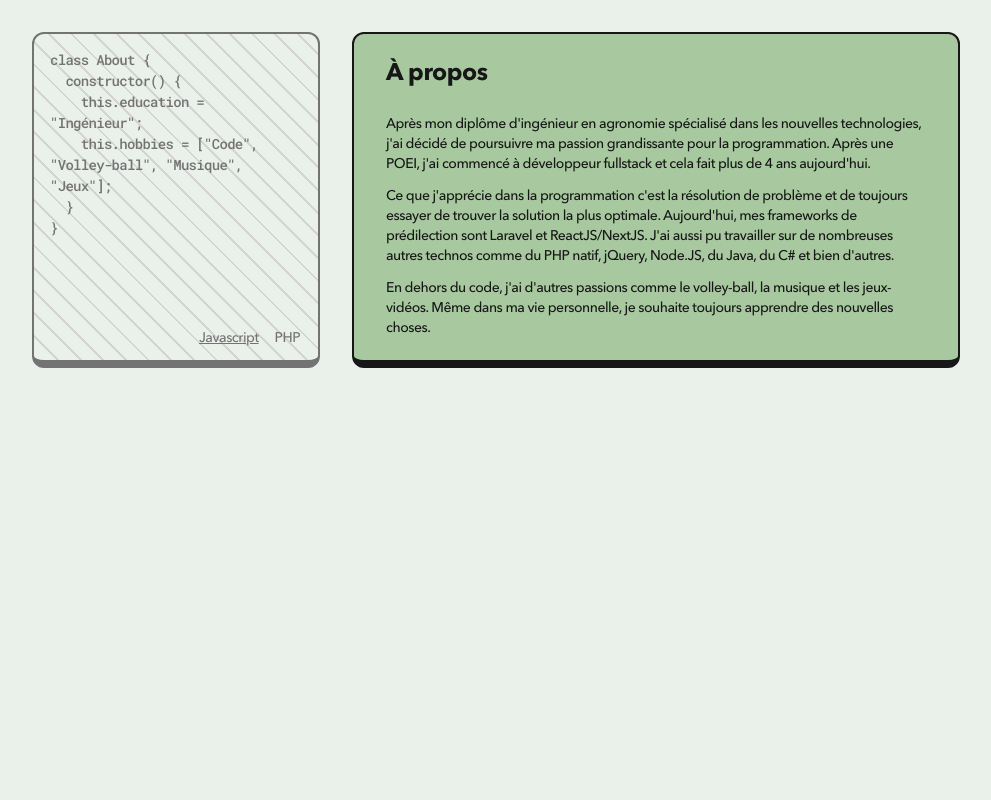
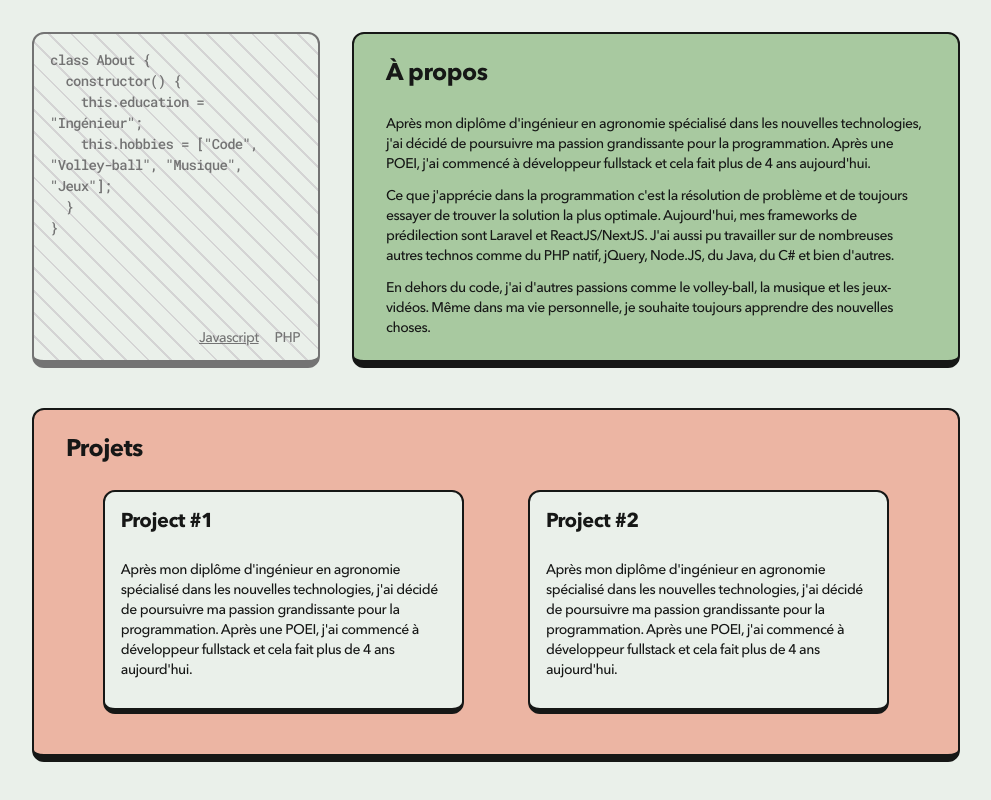
Before and after one commit to Robin-Combeau/portfolio-nextjs, a Next.js app: page / in a window 1280 px wide. Shown: the part 800-1600 px from the top of the page, without its empty margins (144-1135 px from the left). Before the commit the page ends 1208 px from the top, so only its background shows below. Built offline with nearby package versions, Linux system fonts and the light colour scheme.

Commit message:
feat WIP project section

```diff
--- a/app/page.tsx
+++ b/app/page.tsx
@@ -1,5 +1,6 @@
 import About from "@/components/page/About";
 import Intro from "@/components/page/Intro";
+import Projects from "@/components/page/Projects";
 import Skills from "@/components/page/Skills";
 
 export default function Home() {
@@ -8,6 +9,7 @@ export default function Home() {
       <Intro />
       <Skills />
       <About />
+      <Projects />
     </main>
   )
 }
--- a/components/Section.tsx
+++ b/components/Section.tsx
@@ -8,9 +8,9 @@ interface SectionProps {
   bgColor?: string;
 }
 
-const Section: React.FC<SectionProps> = ({ title, content, lgWidth = '[38rem]', lgHeight = '[21rem]', bgColor = '[#EAF0EA]' }) => {
+const Section: React.FC<SectionProps> = ({ title, content, lgWidth = 'lg:w-[38rem]', lgHeight = 'lg:h-[21rem]', bgColor = 'bg-[#EAF0EA]' }) => {
   return (
-    <div className={`border-2 border-[#161716] border-b-[8px] bg-${bgColor} text-lg lg:text-xl font-medium px-6 py-4 lg:px-8 lg:py-6 rounded-xl mx-[10%] lg:mx-4 lg:w-${lgWidth} h-auto lg:h-${lgHeight}`}>
+    <div className={`border-2 border-[#161716] border-b-[8px] ${bgColor} text-lg lg:text-xl font-medium px-6 py-4 lg:px-8 lg:py-6 rounded-xl mx-[10%] lg:mx-4 ${lgWidth} h-auto ${lgHeight}`}>
       <h1 className="font-bold mb-6 text-2xl">{title}</h1>
       {content}
     </div>
--- a/components/page/About.tsx
+++ b/components/page/About.tsx
@@ -55,9 +55,9 @@ const About = () => {
 
         <Section
           title="À propos"
-          lgWidth="[38rem]"
-          lgHeight="[21rem]"
-          bgColor="[#A8C9A0]"
+          lgWidth="lg:w-[38rem]"
+          lgHeight="lg:h-[21rem]"
+          bgColor="bg-[#A8C9A0]"
           content={
             <div className="flex flex-col text-sm break-words">
               <span className="mb-3 break-words">Après mon diplôme d'ingénieur en agronomie spécialisé dans les nouvelles technologies, j'ai décidé de poursuivre ma passion grandissante pour la programmation. Après une POEI, j'ai commencé à développeur fullstack et cela fait plus de 4 ans aujourd'hui.</span>
--- /dev/null
+++ b/components/page/Projects.tsx
@@ -0,0 +1,46 @@
+"use client"
+
+import { motion } from 'framer-motion'
+import React from 'react'
+import Section from '../Section'
+
+const Projects = () => {
+  return (
+    <section id="about">
+      <motion.div
+        className="flex mb-10 flex-col items-center lg:flex-row lg:justify-center gap-y-4 lg:gap-y-0"
+        initial={{ y: 80, opacity: 0 }}
+        animate={{ y: 0, opacity: 1 }}
+      >
+        <Section
+          title="Projets"
+          lgWidth="lg:w-[58rem]"
+          lgHeight="lg:h-auto"
+          bgColor="bg-[#ECB5A3]"
+          content={
+            <div className="flex flex-wrap justify-center">
+              <div className="flex flex-wrap justify-center">
+                <div className="border-2 border-[#161716] border-b-[6px] w-full lg:w-[42%] mb-4 lg:mx-8 bg-[#EAF0EA] p-4 rounded-xl">
+                  <h2 className="font-bold mb-6 text-xl">Project #1</h2>
+                  <div className="flex flex-col text-sm break-words">
+                    <span className="mb-3 break-words">Après mon diplôme d'ingénieur en agronomie spécialisé dans les nouvelles technologies, j'ai décidé de poursuivre ma passion grandissante pour la programmation. Après une POEI, j'ai commencé à développeur fullstack et cela fait plus de 4 ans aujourd'hui.</span>
+                  </div>
+                </div>
+
+                <div className="border-2 border-[#161716] border-b-[6px] w-full lg:w-[42%] mb-4 lg:mx-8 bg-[#EAF0EA] p-4 rounded-xl">
+                <h2 className="font-bold mb-6 text-xl">Project #2</h2>
+                  <div className="flex flex-col text-sm break-words">
+                    <span className="mb-3 break-words">Après mon diplôme d'ingénieur en agronomie spécialisé dans les nouvelles technologies, j'ai décidé de poursuivre ma passion grandissante pour la programmation. Après une POEI, j'ai commencé à développeur fullstack et cela fait plus de 4 ans aujourd'hui.</span>
+                  </div>
+                </div>
+
+              </div>
+            </div>
+          }
+        />
+      </motion.div>
+    </section>
+  )
+}
+
+export default Projects
--- a/components/page/Skills.tsx
+++ b/components/page/Skills.tsx
@@ -44,9 +44,9 @@ const Skills = () => {
       >
         <Section
           title="Compétences"
-          lgWidth="[38rem]"
-          lgHeight="[19rem]"
-          bgColor="[#ECB5A3]"
+          lgWidth="lg:w-[38rem]"
+          lgHeight="lg:h-[19rem]"
+          bgColor="bg-[#ECB5A3]"
           content={
             <ul className="flex flex-col">
               {skills.map((level) => (
```
